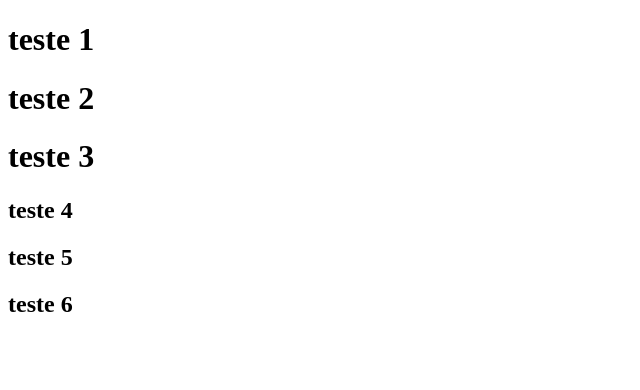
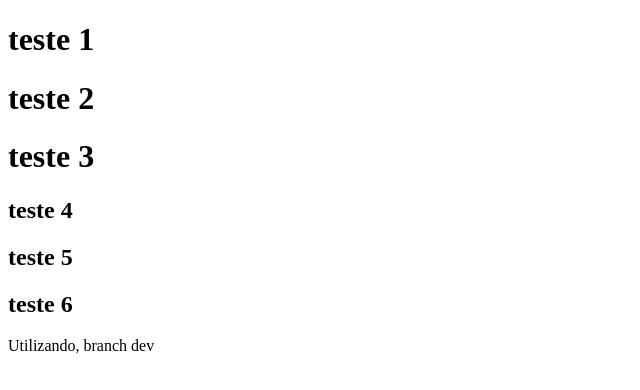
Before and after one commit to GabrielMombelli/ambientes-teste, a plain HTML site: page index.html in a window 1280 px wide. Shown: the whole page, without its empty margins (0-640 px from the left). Drawn offline with Linux system fonts and the light colour scheme.

Commit message:
alteração na dev

```diff
--- a/index.html
+++ b/index.html
@@ -13,5 +13,7 @@
     <h2>teste 4</h2>
     <h2>teste 5</h2>
     <h2>teste 6</h2>
+
+    <p>Utilizando, branch dev</p>
 </body>
 </html>
```
